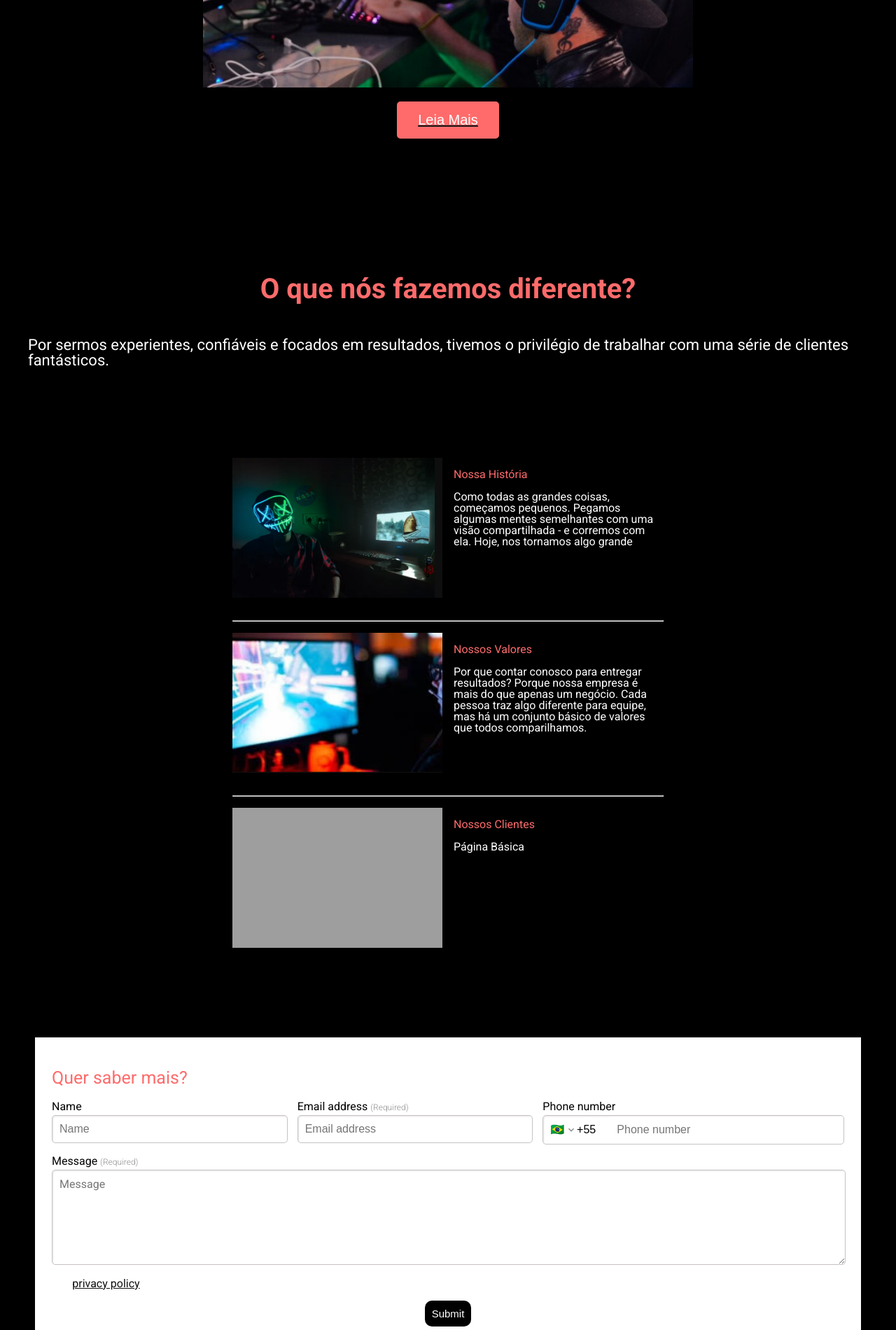
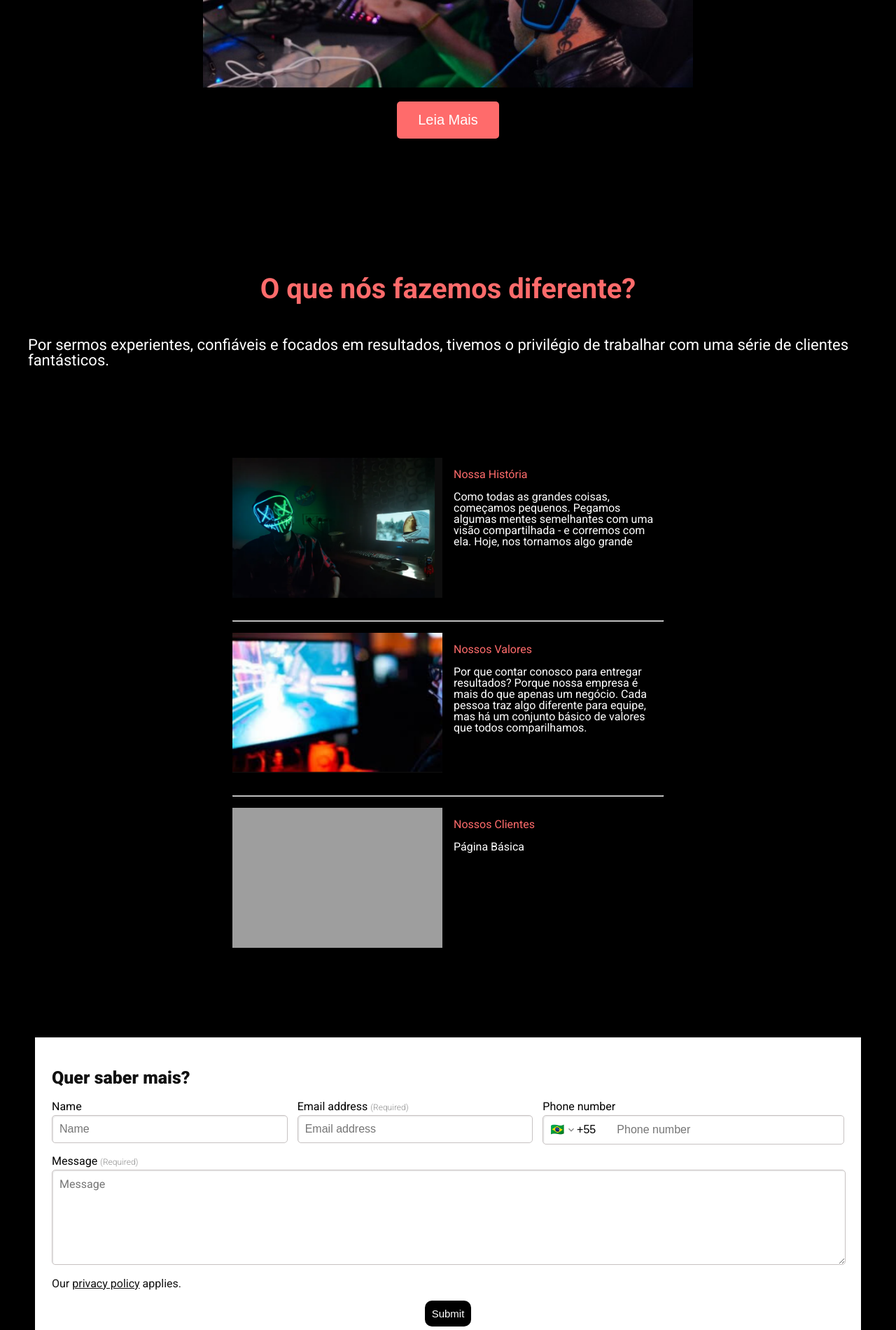
Before and after one commit to JuliaOizumi/CP2Front-end, a plain HTML site: page index.html in a window 1280 px wide. Shown: the part 440-2340 px from the top of the page at 70% size. Drawn offline with Linux system fonts and the light colour scheme; grey boxes are pictures that could not be loaded.

Commit message:
texto preto

```diff
--- a/index.html
+++ b/index.html
@@ -15,7 +15,9 @@
     <section id="main-content">
       <h1>Vamos iniciar os Games</h1>
       <img src="img/games1.jpg" alt="Imagem de games" />
-      <a href="#about-content"><button id="btn-leia-mais">Leia Mais</button></a>
+      <a class="link" href="#about-content"
+        ><button id="btn-leia-mais">Leia Mais</button></a
+      >
     </section>
 
     <section id="about-content">
@@ -62,7 +64,7 @@
       </div>
     </section>
     <section class="contact-form">
-      <h1>Quer saber mais?</h1>
+      <h1 class="form-title">Quer saber mais?</h1>
       <form>
         <div class="field-set">
           <div class="field-group">
@@ -116,7 +118,7 @@
           </div>
         </div>
 
-        <p>Our <a href="#">privacy policy</a> applies.</p>
+        <p class="black-text">Our <a href="#">privacy policy</a> applies.</p>
         <div class="centered"><button type="submit">Submit</button></div>
       </form>
     </section>
```
Lines whose indentation alone changed are shown as unchanged.
